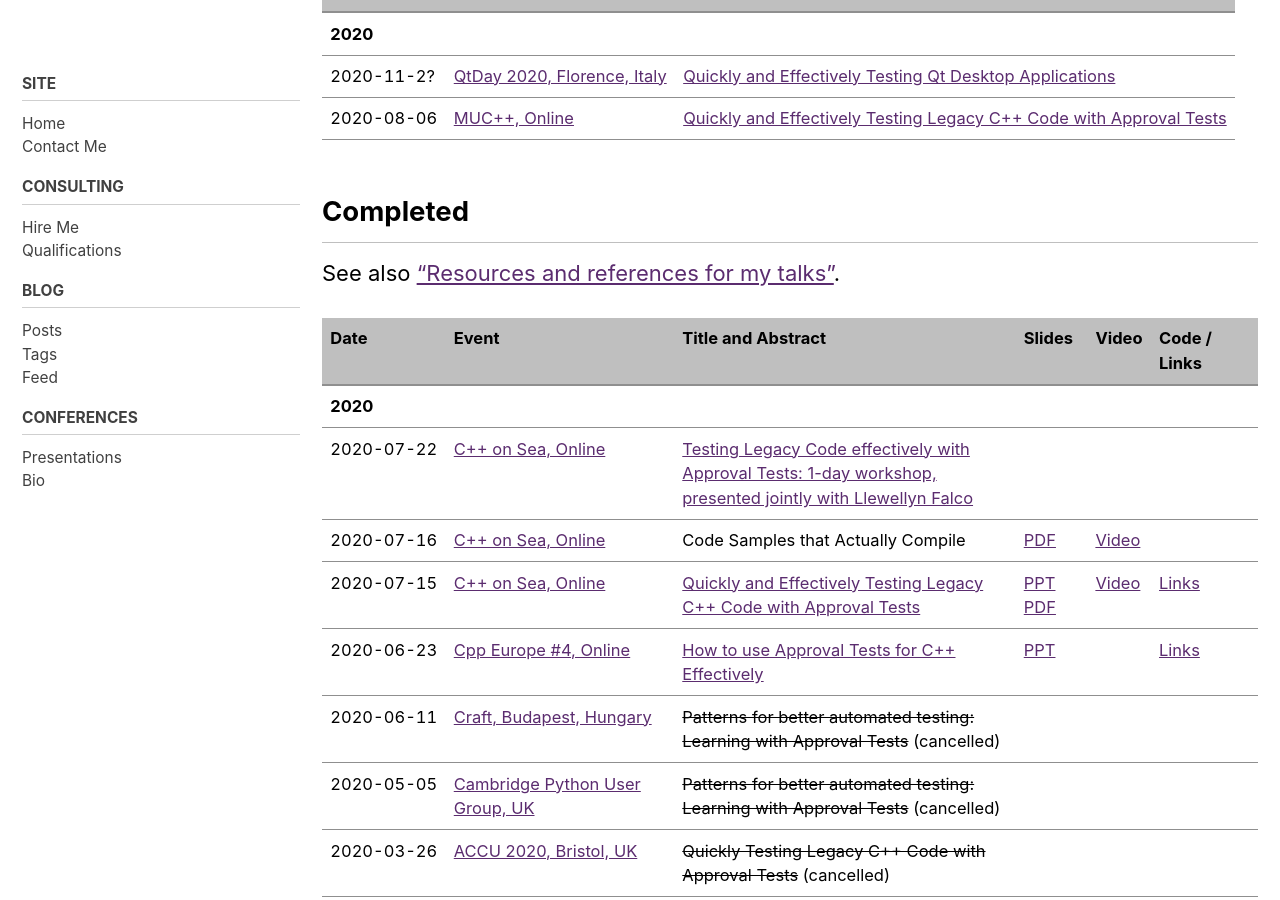
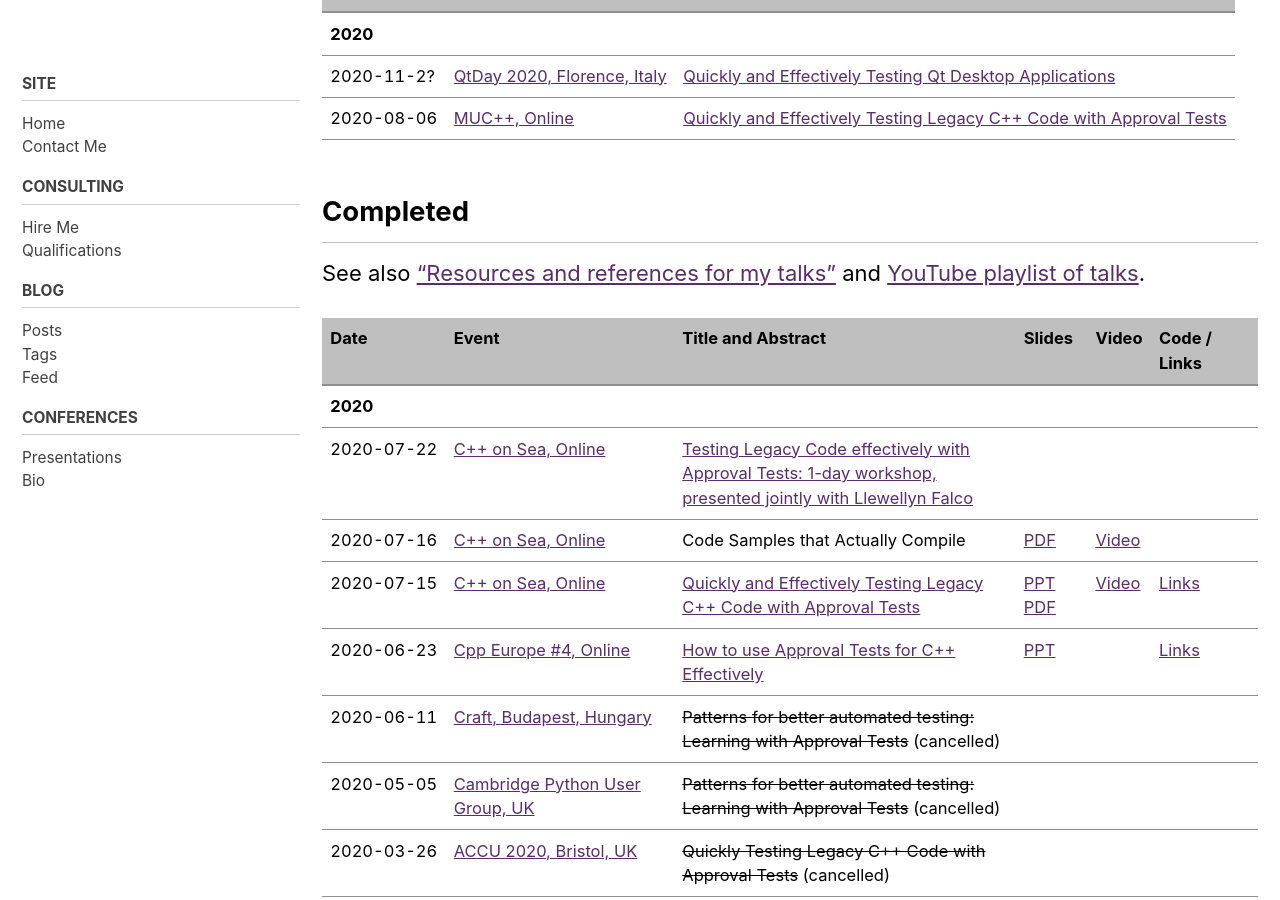
Before and after one commit to claremacrae/claremacrae.github.io, a Jekyll site: the page built from conferences/presentations.md, in a window 1280 px wide and 900 px high, scrolled down 309 px. Built offline with Jekyll 4.4.1, drawn with Linux system fonts in a browser that asks for light colours; cached includes are drawn as plain includes; nearby versions of some CDN libraries.

Commit message:
Add link on Presentations page to YouTube playlist of talks

```diff
--- a/conferences/presentations.md
+++ b/conferences/presentations.md
@@ -16,7 +16,7 @@
 
 ## Completed
 
-See also ["Resources and references for my talks"](https://github.com/claremacrae/talks).
+See also ["Resources and references for my talks"](https://github.com/claremacrae/talks) and [YouTube playlist of talks](https://www.youtube.com/playlist?list=PLoe3M-5Wdtgzzw7J-owNzk2vFOwTO8VtF).
 
 | Date  | Event | Title and Abstract | Slides  | Video | Code / Links |
 | ----- | ----- | ------------------ | ------- | ----- | ------------ |
```
